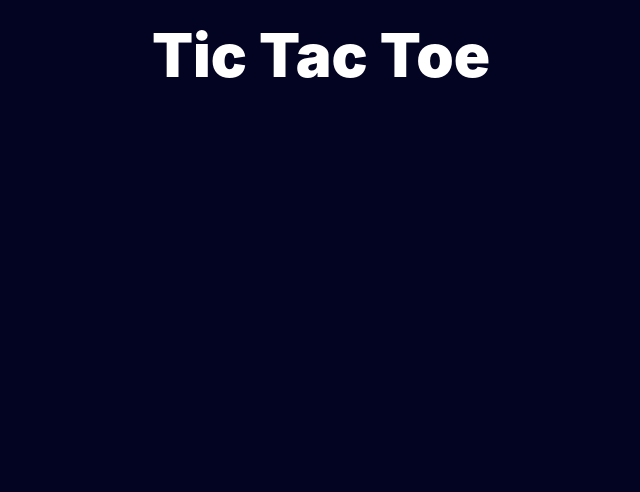
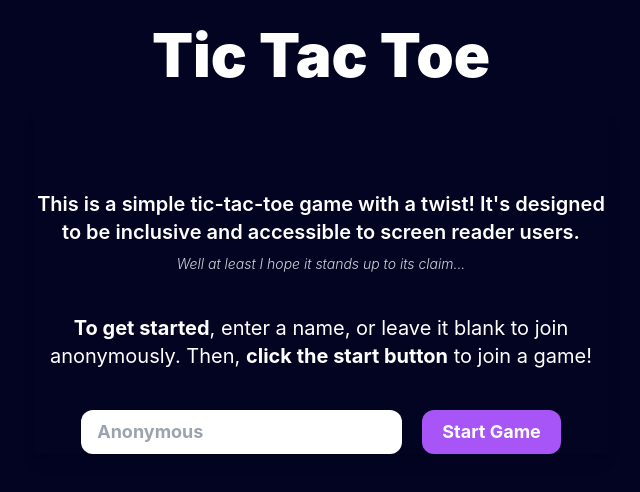
Before and after one commit to yunruu/tic-tac-toe-fe, a React (Create React App) app: page / in a window 1280 px wide. Shown: the top 492 px of the page, without its empty margins (319-959 px from the left). Built offline with nearby package versions, Linux system fonts and the light colour scheme.

Commit message:
feat: add start page to app view

```diff
--- a/src/App.tsx
+++ b/src/App.tsx
@@ -1,5 +1,6 @@
 import React from "react";
 import "./App.css";
+import Start from "./components/Start";
 
 function App() {
   return (
@@ -8,7 +9,9 @@ function App() {
         <strong>Tic Tac Toe</strong>
       </header>
       <main>
-        <div className="App-body"></div>
+        <div className="App-body">
+          <Start />
+        </div>
       </main>
     </div>
   );
```
